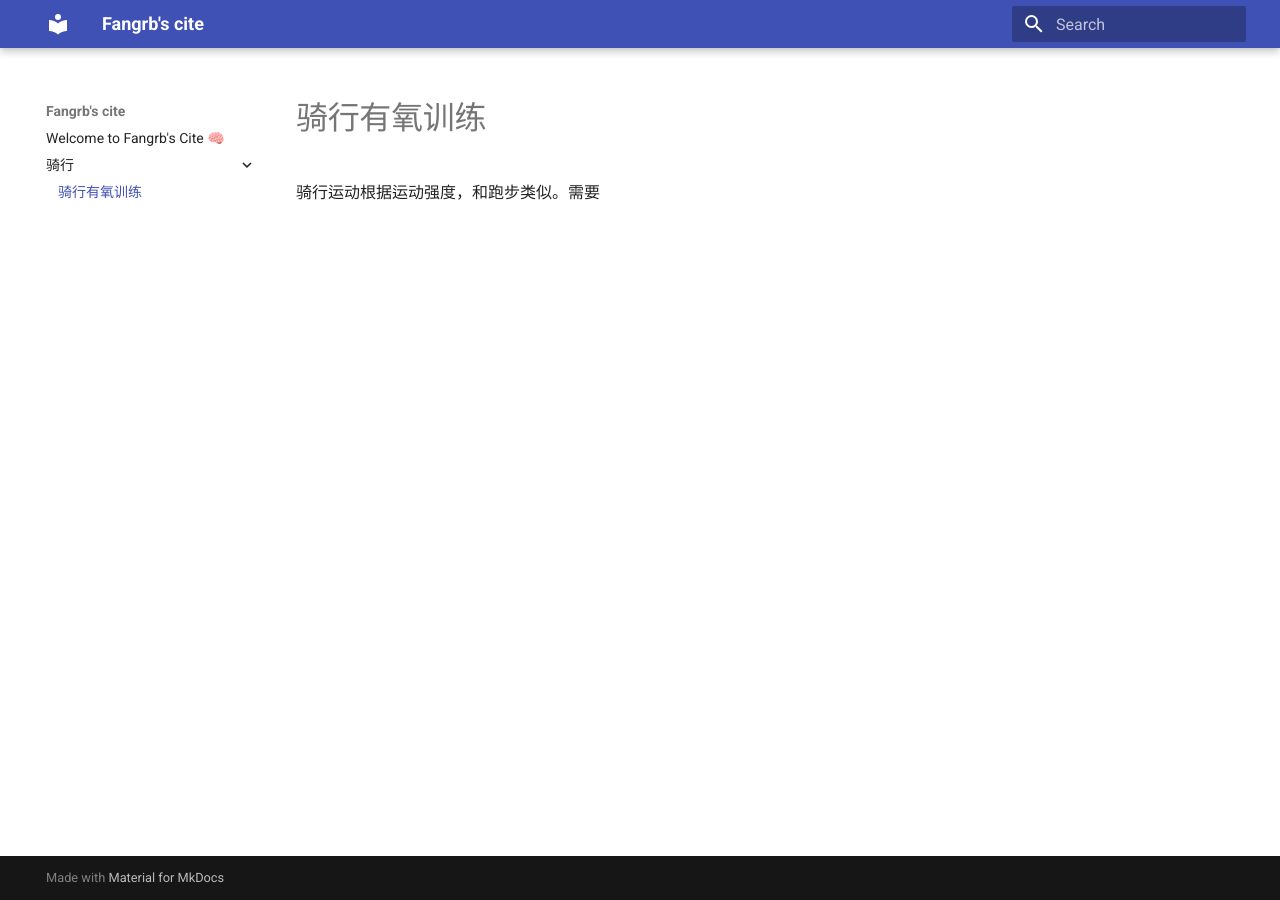
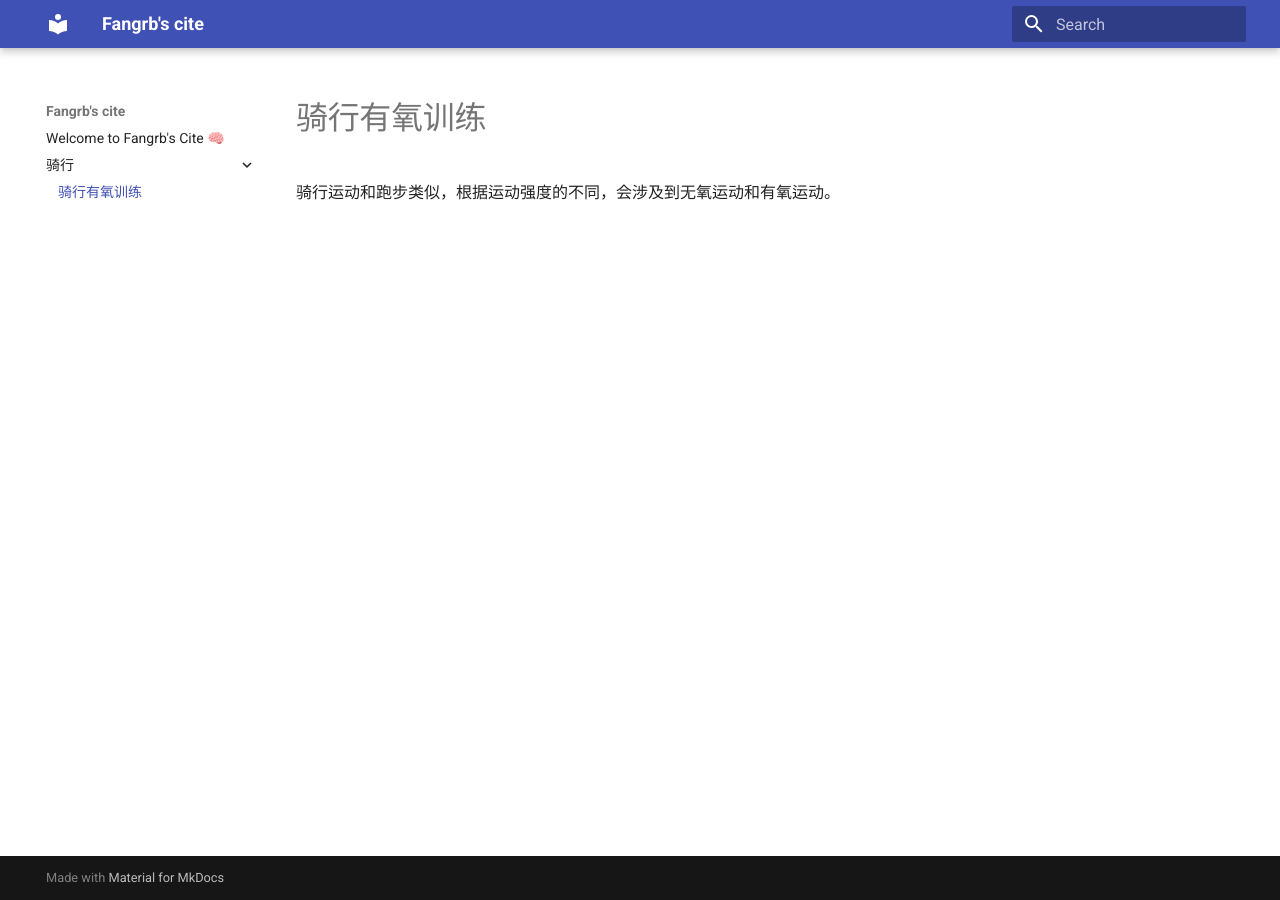
Before and after one commit to DaleBruise/DaleBruise.github.io, an MkDocs documentation site: the page built from docs/骑行/有氧训练方法.md, in a window 1280 px wide. Built offline with MkDocs 1.6.1 and Material for MkDocs 9.7.7, drawn with Linux system fonts in a browser that asks for light colours.

Commit message:
Update 有氧训练方法.md

```diff
--- a/docs/骑行/有氧训练方法.md
+++ b/docs/骑行/有氧训练方法.md
@@ -1,3 +1,3 @@
 # 骑行有氧训练
 
-骑行运动根据运动强度，和跑步类似。需要
+骑行运动和跑步类似，根据运动强度的不同，会涉及到无氧运动和有氧运动。
```
